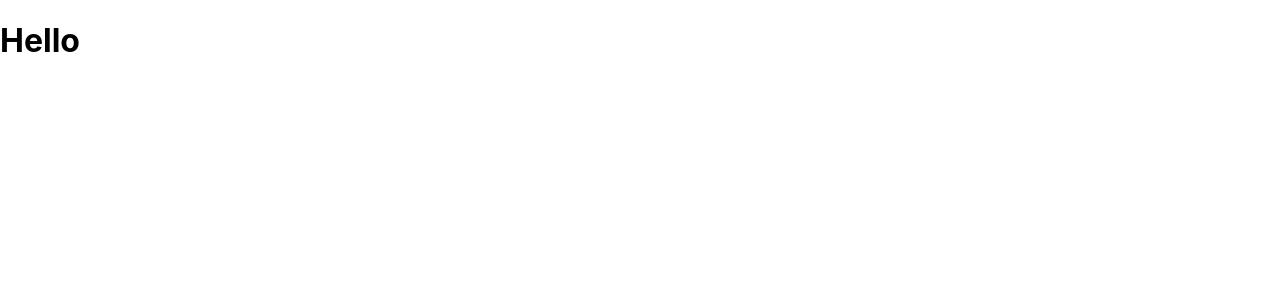
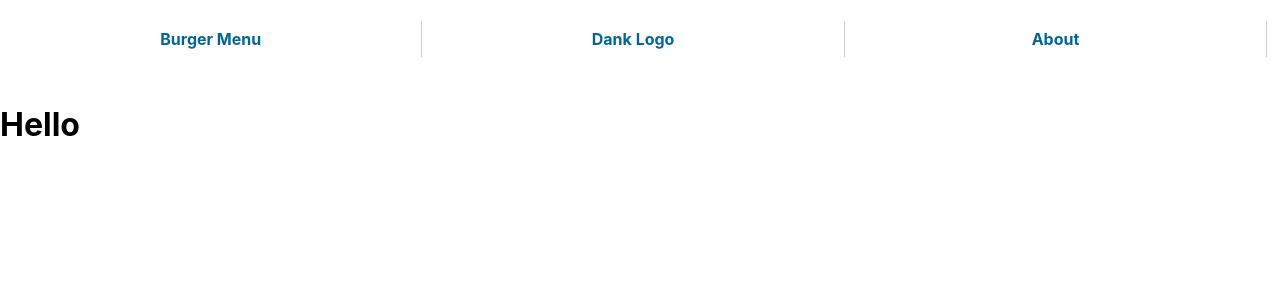
Before and after one commit to Mothergoose31/reacting-the-coding-interview, a React (Create React App) app: page / in a window 1280 px wide. Shown: the top 300 px of the page. Built offline with nearby package versions, Linux system fonts and the light colour scheme.

Commit message:
nav Bar started

```diff
--- a/src/App.css
+++ b/src/App.css
@@ -28,6 +28,34 @@
   color: #61dafb;
 }
 
+#nav {
+	width: 100%;
+	float: left;
+	margin: 0 0 3em 0;
+	padding: 0;
+	list-style: none; }
+#nav li {
+  width:33%;
+  display: block;
+	float: left; }
+
+#nav li a {
+  text-align: center;
+		display: block;
+		padding: 8px 15px;
+		text-decoration: none;
+		font-weight: bold;
+		color: #069;
+		border-right: 1px solid #ccc; }
+
+#nav li a {
+		display: block;
+		padding: 8px 15px;
+		text-decoration: none;
+		font-weight: bold;
+		color: #069;
+		border-right: 1px solid #ccc; }
+
 @keyframes App-logo-spin {
   from {
     transform: rotate(0deg);
--- a/src/App.jsx
+++ b/src/App.jsx
@@ -1,9 +1,11 @@
 import React from 'react';
+import NavBar from './components/navbar/NavBar'
 import './App.css';
 
 function App() {
   return (
   <>
+  <NavBar/>
     <div>
       <h1>Hello</h1>
     </div>
--- a/src/components/navbar/NavBar.jsx
+++ b/src/components/navbar/NavBar.jsx
@@ -0,0 +1,15 @@
+import React, { Component } from 'react'
+
+export default class NavBar extends Component {
+    render() {
+        return (
+            <div>
+                <ul id="nav">
+                    <li><a href="#">Burger Menu </a></li>
+                    <li><a href="#">Dank Logo</a></li>
+                    <li><a href="#"> About</a></li>
+                </ul>
+            </div>
+        )
+    }
+}
```
